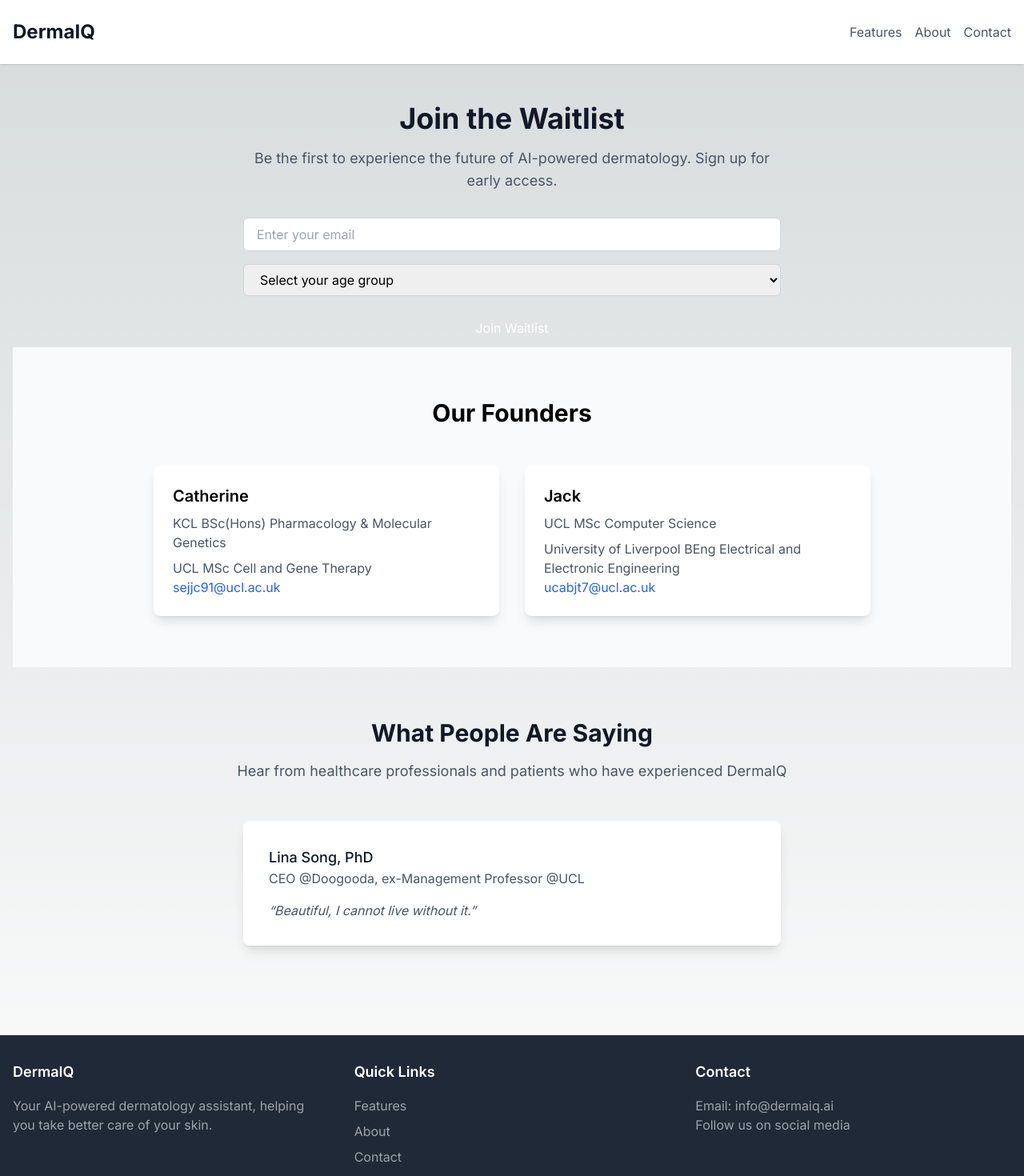
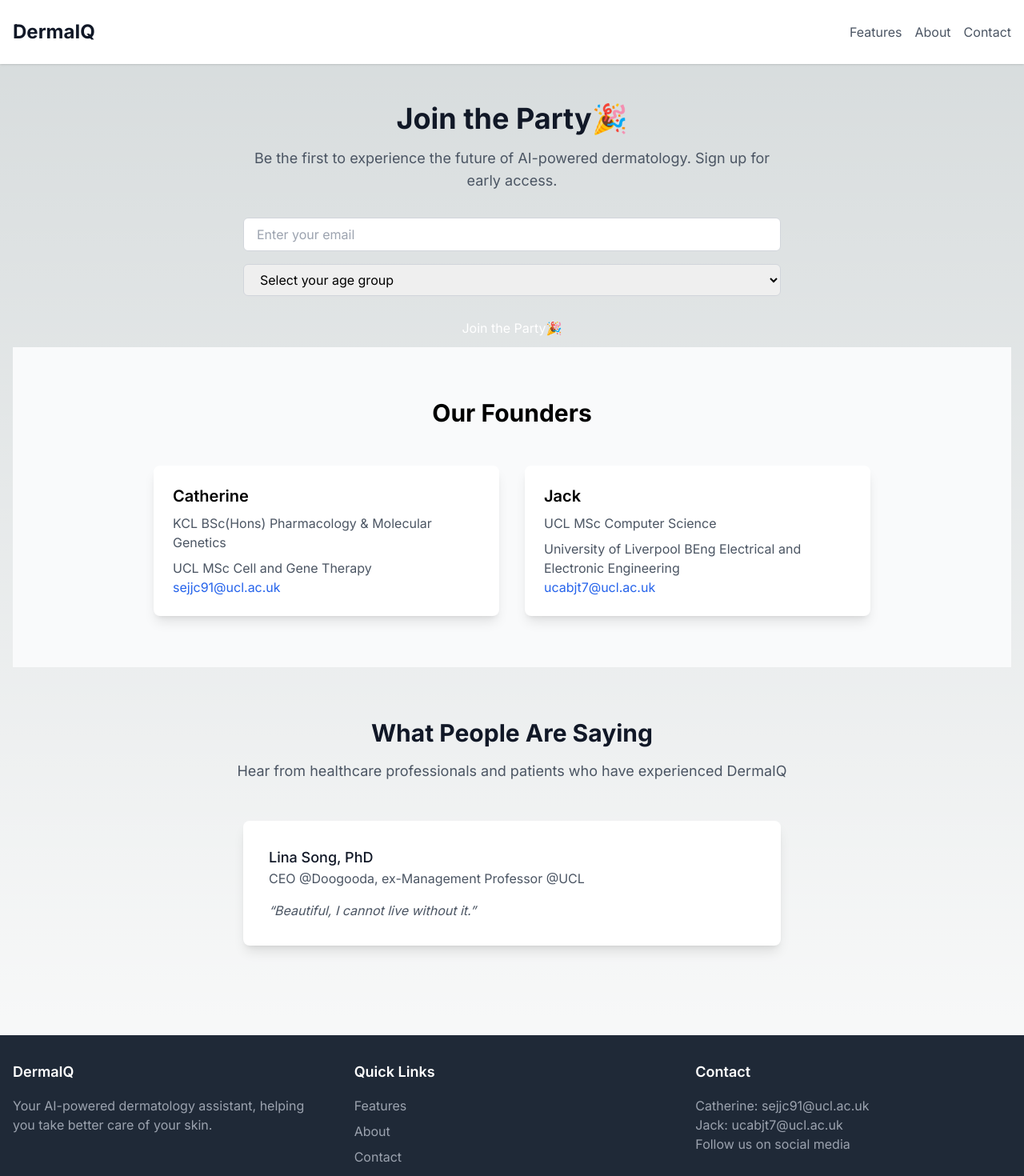
Before and after one commit to Jack5316/DermaIQ_Waitlist, a Next.js app: page / in a window 1280 px wide. Shown: the top 1470 px of the page at 80% size. Built offline with nearby package versions, Linux system fonts and the light colour scheme.

Commit message:
Update layout, footer, and waitlist form components

```diff
--- a/app/layout.tsx
+++ b/app/layout.tsx
@@ -6,7 +6,7 @@
 
 export const metadata: Metadata = {
   title: 'DermaIQ Waitlist',
-  description: 'Join the waitlist for DermaIQ - Your AI-powered dermatology assistant',
+  description: 'Join the party🎉 for DermaIQ - Your AI-powered dermatology assistant',
 }
 
 export default function RootLayout({
--- a/components/Footer.tsx
+++ b/components/Footer.tsx
@@ -32,7 +32,8 @@
           <div>
             <h3 className="text-lg font-semibold mb-4">Contact</h3>
             <p className="text-gray-400">
-              Email: info@dermaiq.ai<br />
+              Catherine: <a href="mailto:sejjc91@ucl.ac.uk" className="hover:text-white transition-colors">sejjc91@ucl.ac.uk</a><br />
+              Jack: <a href="mailto:ucabjt7@ucl.ac.uk" className="hover:text-white transition-colors">ucabjt7@ucl.ac.uk</a><br />
               Follow us on social media
             </p>
           </div>
--- a/components/WaitlistForm.tsx
+++ b/components/WaitlistForm.tsx
@@ -36,7 +36,7 @@
       console.log('Received response:', data)
 
       if (!response.ok) {
-        throw new Error(data.error || data.details || 'Failed to join waitlist')
+        throw new Error(data.error || data.details || 'Failed to join the party🎉')
       }
 
       setStatus('success')
@@ -53,7 +53,7 @@
   return (
     <div className="max-w-2xl mx-auto text-center">
       <h2 className="text-4xl font-bold text-gray-900 mb-4">
-        Join the Waitlist
+        Join the Party🎉
       </h2>
       <p className="text-lg text-gray-600 mb-8">
         Be the first to experience the future of AI-powered dermatology. Sign up for early access.
@@ -89,7 +89,7 @@
           disabled={status === 'loading'}
           className="w-full md:w-auto px-8 py-3 bg-primary text-white rounded-md hover:bg-primary/90 focus:outline-none focus:ring-2 focus:ring-primary focus:ring-offset-2 disabled:opacity-50"
         >
-          {status === 'loading' ? 'Joining...' : 'Join Waitlist'}
+          {status === 'loading' ? 'Joining...' : 'Join the Party🎉'}
         </button>
       </form>
       {message && (
```
Also changed, not shown: test-api.js (added, +24 -0 lines), 1 other file (tests, documents, lock files or other folders).
